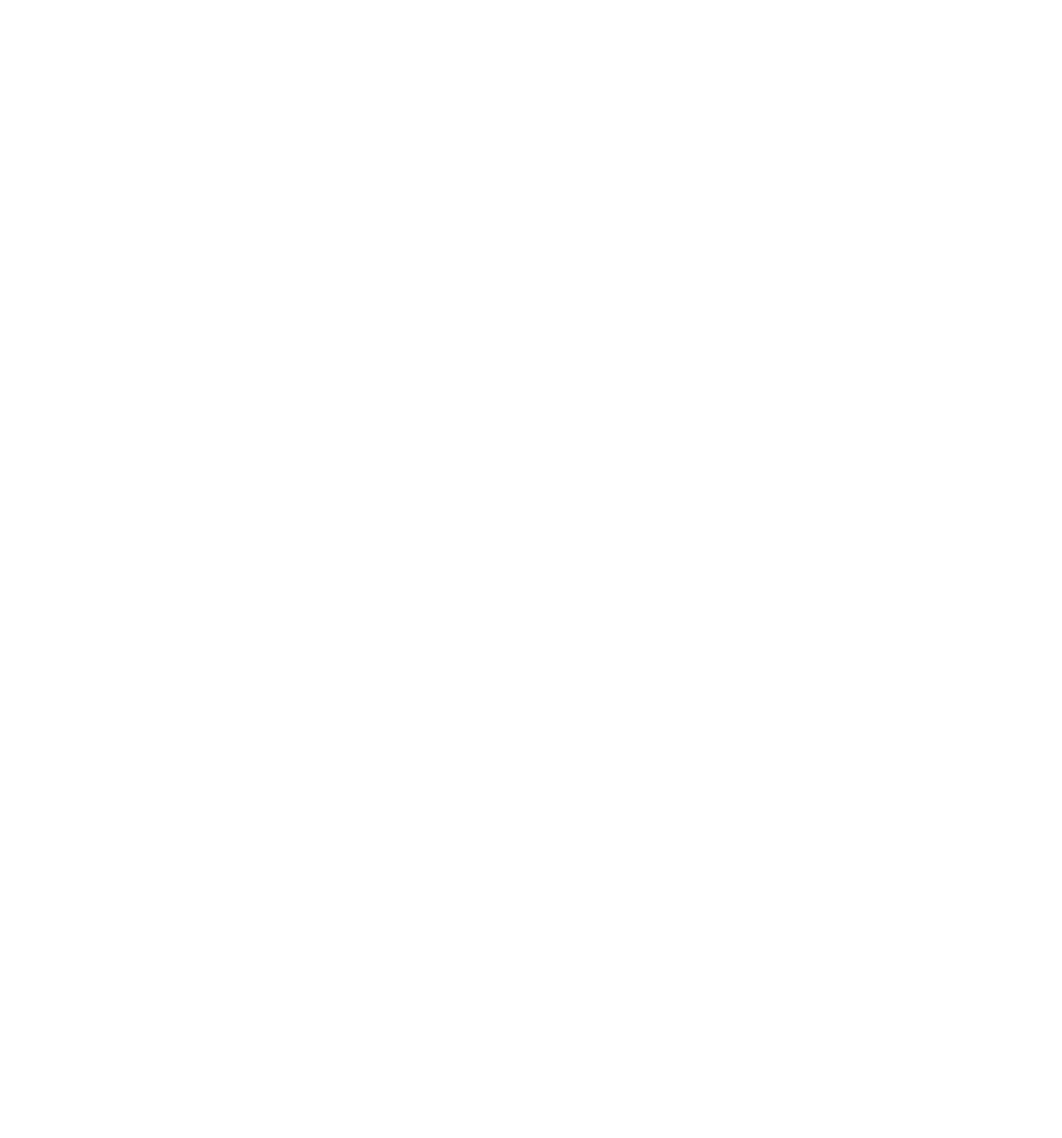
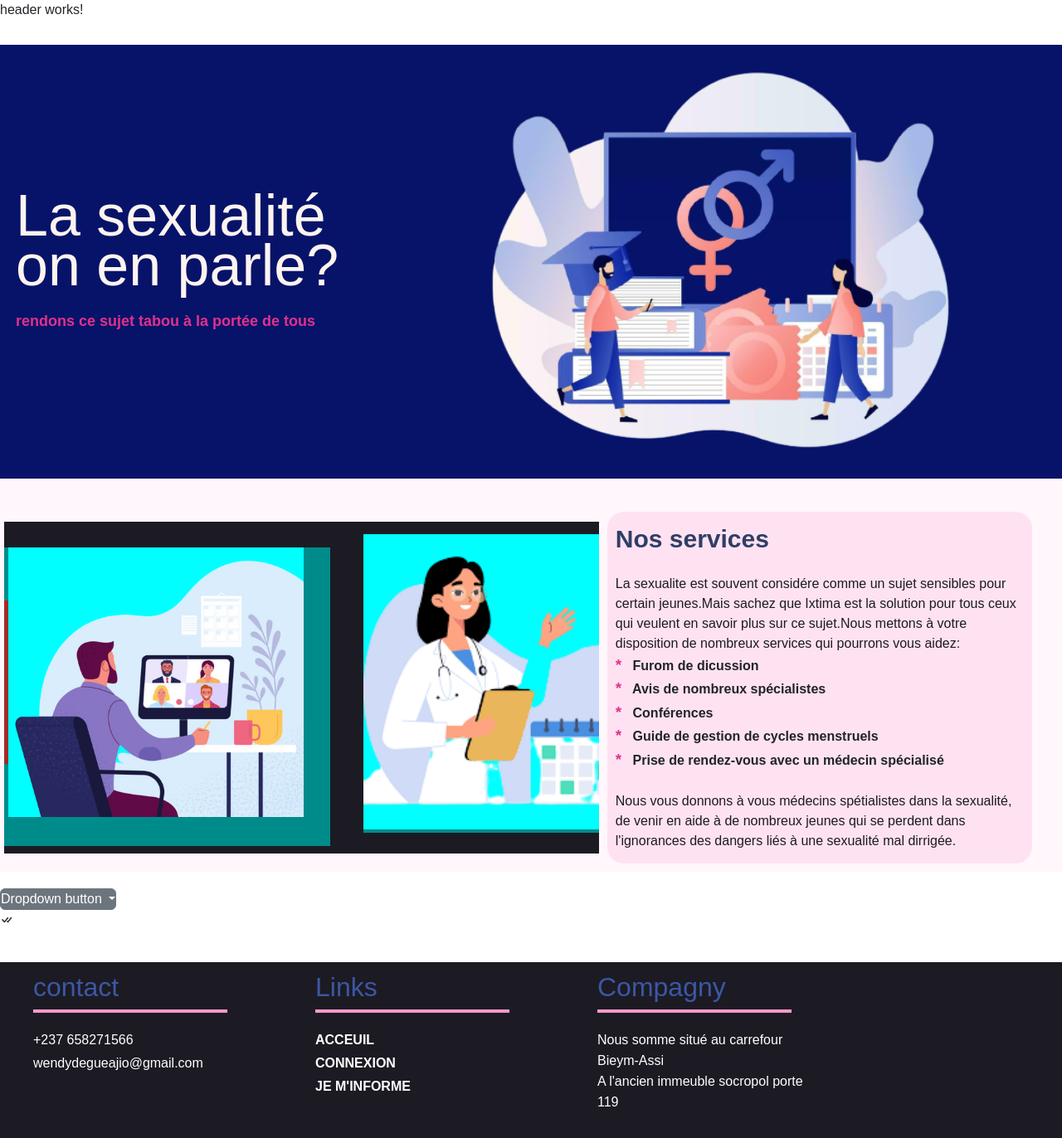
Before and after one commit to oshino237/ixtima_frontendfinal, an Angular app: page / in a window 1280 px wide. Shown: the whole page at 83% size. Before the commit the page ends 800 px from the top, so only its background shows below. Built offline with nearby package versions, Linux system fonts and the light colour scheme.

Commit message:
bootstrap added

```diff
--- a/angular.json
+++ b/angular.json
@@ -26,11 +26,11 @@
             ],
             "styles": [
               "src/styles.css",
-              "node_modules/bootstrap/dist/css/bootstrap.min.css",
-              "node_modules/bootstrap-icons/font/bootstrap-icons.css"
+              "node_modules/bootstrap/scss/bootstrap.scss",
+              "node_modules/bootstrap-icons/font/bootstrap-icons.scss"
             ],
             "scripts": [
-              "node_modules/bootstrap/dist/js/bootstrap.bundle.min.js",
+              "node_modules/jquery/dist/jquery.min.js",
               "node_modules/bootstrap/dist/js/bootstrap.bundle.min.js",
               "node_modules/@popperjs/core/dist/umd/popper.min.js"
             ]
--- a/package.json
+++ b/package.json
@@ -22,6 +22,8 @@
     "@popperjs/core": "^2.11.8",
     "bootstrap": "^5.3.1",
     "bootstrap-icons": "^1.10.5",
+    "jquery": "^3.7.1",
+    "popper.js": "^1.16.1",
     "rxjs": "~7.8.0",
     "tslib": "^2.3.0",
     "zone.js": "~0.13.0"
--- a/src/app/app.component.html
+++ b/src/app/app.component.html
@@ -1,3 +1,2 @@
-<header></header>
-<!-- <router-outlet></router-outlet> -->
-<footer></footer>
+
+<router-outlet></router-outlet>
--- a/src/app/layout/acceuil/acceuil.component.html
+++ b/src/app/layout/acceuil/acceuil.component.html
@@ -1,4 +1,4 @@
-
+<app-header></app-header>
 
 <section class="main">
  <div class=" banderole">
@@ -51,17 +51,38 @@
    </div>
    <div class="coment">
      <h2>Nos services</h2><br>
-     <p>La sexualite est souvent considére comme un sujet sensibles pour certain jeunes.Mais sachez que Ixtima est la solution pour tous ceux qui veulent en savoir plus sur ce sujet.Nous mettons à votre disposition de nombreux services qui pourrons vous aidez:</p>
+     <p>La sexualite est souvent considére comme un sujet sensibles pour certain jeunes.Mais sachez que Ixtima est la
+       solution pour tous ceux qui veulent en savoir plus sur ce sujet.Nous mettons à votre disposition de nombreux
+       services qui pourrons vous aidez:</p>
      <ul>
        <li><samp>*</samp>&nbsp;&nbsp; Furom de dicussion</li>
        <li><samp>*</samp>&nbsp;&nbsp; Avis de nombreux spécialistes</li>
        <li><samp>*</samp>&nbsp;&nbsp; Conférences</li>
        <li><samp>*</samp>&nbsp;&nbsp; Guide de gestion de cycles menstruels</li>
        <li><samp>*</samp>&nbsp;&nbsp; Prise de rendez-vous avec un médecin spécialisé</li>
-     </ul><br>
-     <p>Nous vous donnons à vous médecins spétialistes dans la sexualité, de venir en aide à de nombreux jeunes qui se perdent dans l'ignorances des dangers liés à une sexualité mal dirrigée.
+     </ul>
+     <br>
+     <p>Nous vous donnons à vous médecins spétialistes dans la sexualité, de venir en aide à de nombreux jeunes qui se
+       perdent dans l'ignorances des dangers liés à une sexualité mal dirrigée.
      </p>
    </div>
-<!--  -->
+   <!--  -->
  </div>
 </section>
+<div class="dropdown">
+  <button aria-expanded="false" class="btn btn-secondary dropdown-toggle" data-bs-toggle="dropdown" type="button">
+    Dropdown button
+  </button>
+  <ul class="dropdown-menu dropdown-menu-dark">
+    <li><a class="dropdown-item active" href="#">Action</a></li>
+    <li><a class="dropdown-item" href="#">Another action</a></li>
+    <li><a class="dropdown-item" href="#">Something else here</a></li>
+    <li>
+      <hr class="dropdown-divider">
+    </li>
+    <li><a class="dropdown-item" href="#">Separated link</a></li>
+  </ul>
+</div>
+
+<i class="bi bi-check-all"></i>
+<app-footer></app-footer>
```
Also changed, not shown: src/app/dashboard/dashboard-routing.module.ts (added, +13 -0 lines), src/app/dashboard/dashboard.module.ts (added, +17 -0 lines), 1 other file (tests, documents, lock files or other folders).
